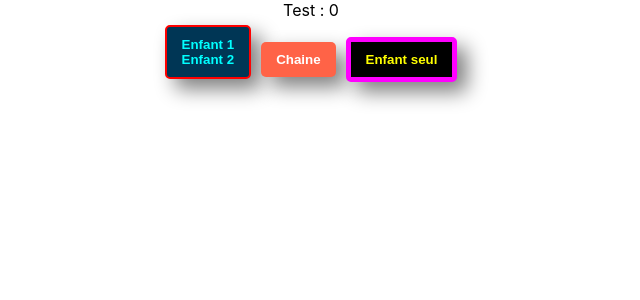
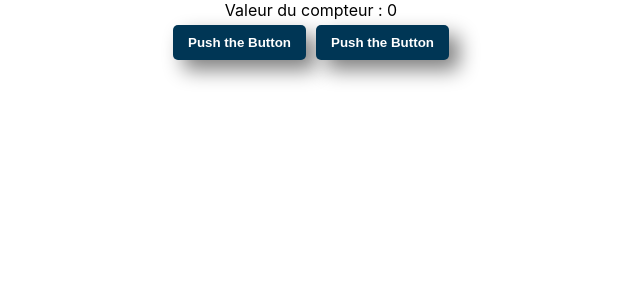
Before and after one commit to XavierNuel/2022-04-04-cours-tjs, a React (Create React App) app: page / in a window 1280 px wide. Shown: the top 300 px of the page, without its empty margins (329-969 px from the left). Built offline with nearby package versions, Linux system fonts and the light colour scheme.

Commit message:
On passe sur une App en class

```diff
--- a/src/App/App.tsx
+++ b/src/App/App.tsx
@@ -1,38 +1,70 @@
-import React, { useState } from "react";
-import "./App.css";
+import React, { Component } from "react";
+import style from "./App.module.css";
 import Button from "./components/Button/Button";
 
-function App() {
-  const [state, setstate] = useState(0);
+// On défini les types des variables de notre App
+interface I_AppProps {
+  AppName?: string;
+}
+
+// On défini les types des états de notre App
+interface I_AppState {
+  counter: number;
+  textButton: string;
+}
+
+class App extends Component<I_AppProps, I_AppState> {
+  // Constructeur de notre App avec états initiaux
+  constructor(props: I_AppProps) {
+    super(props);
+    this.state = { counter: 0, textButton: "Push the Button" };
+  }
+
+  // Fonction d'affichage du composant
+
+  render(): React.ReactNode {
     return (
-    <div className="App">
-      Test : {state}
+      <div className={style.App}>
+        Valeur du compteur : {this.state.counter}
         <br />
         <Button
-        evtOnClick={(arg: any) => {
-          setstate(state + 1);
-          console.log(
-            "on était à " + state + " juste avant la propagation dans l'App"
-          );
+          evtOnClick={() => {
+            this.setState({ counter: this.state.counter + 1 });
+            console.log(this.state);
           }}
-        color="#0ff"
-        type="submit"
-        style={{ border: "2px solid #f00" }}
         >
-        <div>Enfant 1</div>
-        <div>Enfant 2</div>
+          {this.state.textButton}
         </Button>
-      <Button bgColor="tomato">Chaine</Button>
         <Button
-        bgColor="#000"
-        color="#ff0"
-        type="reset"
-        style={{ border: "5px solid #f0f" }}
+          evtOnClick={() => {
+            this.setState({ counter: this.state.counter + 1 });
+            console.log(this.state);
+          }}
         >
-        <div>Enfant seul</div>
+          {this.state.textButton}
         </Button>
       </div>
     );
   }
 
+  componentDidMount() {
+    // Affichage en console avec prise en compte de styles
+    console.log(
+      "%c%s",
+      "font-size:24px;color:green;font-weight:900",
+      "Le component APP est MONTÉ"
+    );
+  }
+
+  componentDidUpdate(oldProps:I_AppProps, oldState:I_AppState){
+    console.log('props =>', oldProps, this.props);
+    console.log('states =>', oldState, this.state);
+    console.log(
+      "%c%s",
+      "font-size:24px;color:blue;font-weight:600",
+      "Le component APP est MIS A JOUR"
+    );
+  }
+}
+
 export default App;
```
Also changed, not shown: src/App/App.module.css (renamed from src/App/App.css). Lines whose indentation alone changed are shown as unchanged.
